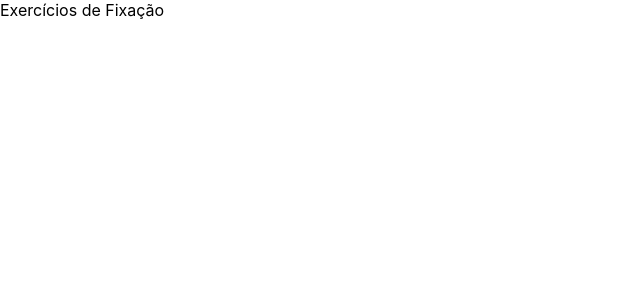
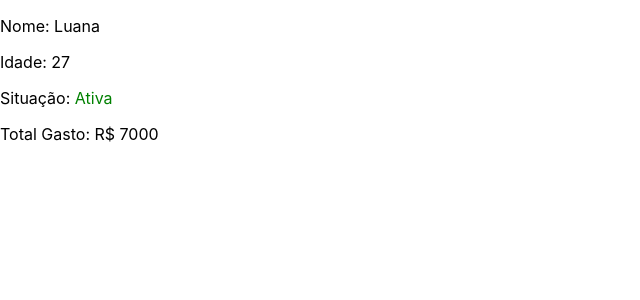
Before and after one commit to LucasMLara/Origamid, a React (Create React App) app: page / in a window 1280 px wide. Shown: the top 300 px of the page, without its empty margins (0-640 px from the left). Built offline with nearby package versions, Linux system fonts and the light colour scheme.

Commit message:
Exercise Done

```diff
--- a/src/App.js
+++ b/src/App.js
@@ -22,8 +22,21 @@ const luana = {
 };
 
 function App() {
-  const dados = mario
-  return <span>Exercícios de Fixação</span>;
+  const { cliente, idade, compras, ativa } = luana;
+
+  const total = compras.map(({preco}) => +preco.replace('R$ ', '')).reduce(( acc, value) => acc + value, 0)
+  // Método '+' substitui o Number(com toda a string que será convertida para número dentro dos parênteses);
+  // Método 'replace' substitui o que está escrito no primeiro parâmetro pelo segundo parâmetro.
+
+  return (
+    <>
+    <p>Nome: {cliente}</p>
+    <p>Idade: {idade}</p>
+    <p>Situação: <span style = {{color: ativa? 'green': 'red'}}>{ativa ? 'Ativa' : 'Inativa'}</span></p>
+    <p>Total Gasto: R$ {total}</p>
+    {total > 10000 && <p>Você está gastando demais</p>}
+    </>
+  )
 }
 
 export default App;
```
